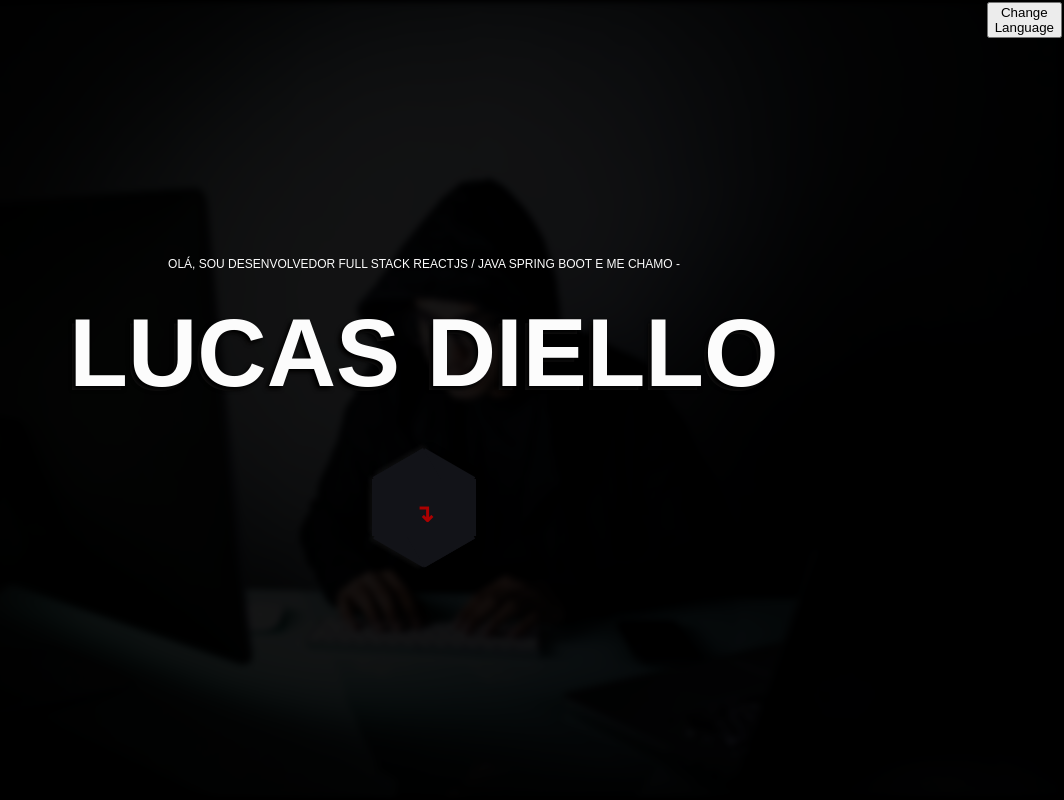
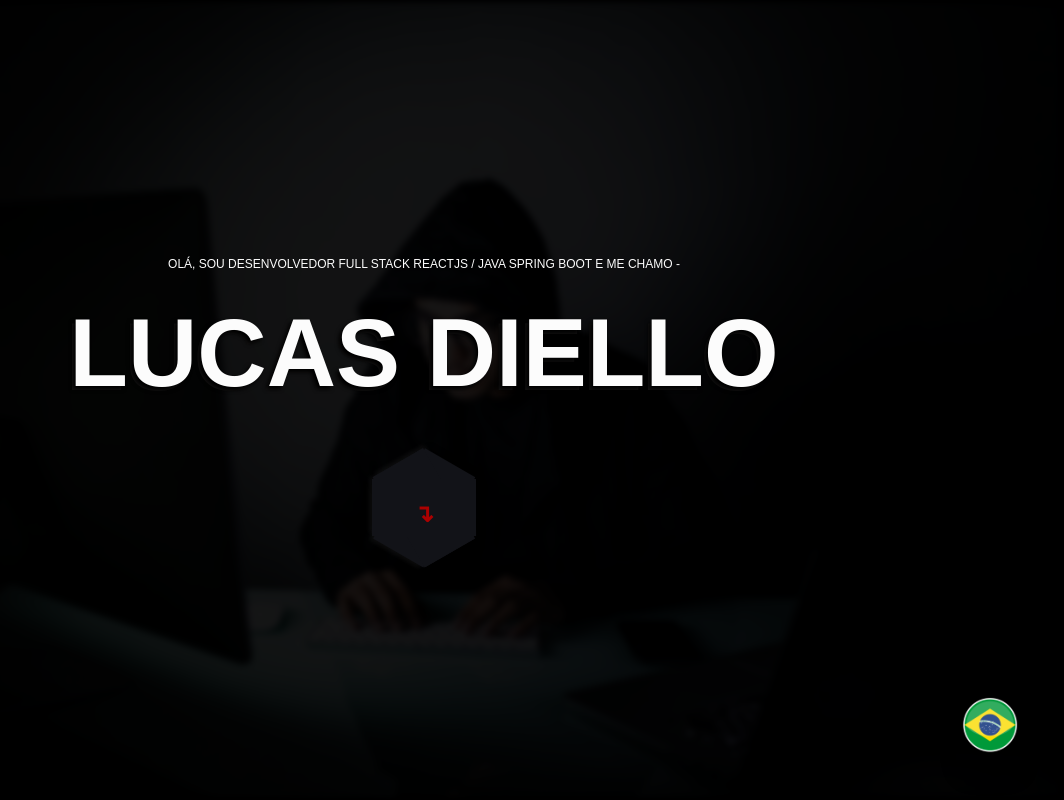
Before and after one commit to LucasDiello/portfolio, a React (Vite) app: page / in a window 1280 px wide. Shown: the top 800 px of the page, without its empty margins (216-1280 px from the left). Built offline with nearby package versions, Linux system fonts and the light colour scheme.

Commit message:
feat: css button

```diff
--- a/src/App.css
+++ b/src/App.css
@@ -27,3 +27,7 @@
     background-color: #0f0f0f;
     transform-origin: top;
 }
+
+.z {
+    z-index: 1000;
+}
--- a/src/routes/BackEnd.jsx
+++ b/src/routes/BackEnd.jsx
@@ -8,7 +8,7 @@ import { projectsData } from "../lib/utils";
 const BackEnd = () => {
   const { t, i18n : {language} } = useTranslation();
   return (
-    <section className="bg-[#181818] relative z-50" id="backend">
+    <section className="bg-[#181818] relative" id="backend">
       <section className="flex justify-center">
         <div className=" w-full font-sans">
           <section className="container-projects !bg-[#181818]">
--- a/src/routes/Contact.jsx
+++ b/src/routes/Contact.jsx
@@ -39,7 +39,7 @@ const Contact = () => {
   };
   return (
     <section
-      className="lg:h-[50vh] bg-black flex justify-center items-center
+      className="lg:h-[50vh] relative bg-black flex justify-center items-center
     text-gray-200 font-sans font-thin"
       id="contact"
     >
@@ -54,7 +54,7 @@ const Contact = () => {
             {t("text-contact2")}
           </p>
           <form
-            class="flex flex-col mt-2 relative z-50 space-y-6"
+            class="flex flex-col mt-2 relative  space-y-6"
             autocomplete="on"
             onSubmit={sendEmail}
           >
--- a/src/routes/SwitcherLanguage.jsx
+++ b/src/routes/SwitcherLanguage.jsx
@@ -2,6 +2,8 @@
 
 import React, { useState } from 'react';
 import { useTranslation } from 'react-i18next';
+import brImage from "../images/brazil_18295.png"
+import enImage from "../images/usa_18285.png"
 
 const LanguageSwitcher = () => {
     const { t, i18n : {changeLanguage, language} } = useTranslation();
@@ -16,9 +18,16 @@ const LanguageSwitcher = () => {
 
 
   return (
-    <div className="absolute z-50 top-0 right-0">
-      <button type="button" aria-label="Mudar linguagem" onClick={handleChangeLanguage}>
-        Change Language
+    <div className="z-50 bottom-10 right-10 fixed shadow-xl">
+      <button type="button" className='border-none bg-inherit' aria-label="Mudar linguagem" onClick={handleChangeLanguage}>
+        {
+          currentLanguage === "pt" ? (
+            <img src={enImage} alt
+            ="English" className="w-14 h-1w-14 cursor-pointer"/>
+          ) : (
+            <img src={brImage} alt="Português" className="w-14 h-1w-14 cursor-pointer"/>
+          )
+        }
       </button>
     </div>
   );
--- a/src/styles/skills.css
+++ b/src/styles/skills.css
@@ -24,7 +24,6 @@
 
 .content-skills {
     position: relative;
-    z-index: 100;
     text-align: center;
     background-color: #151515;
 }
```
Also changed, not shown: src/images/brazil_18295.png (added), src/images/usa_18285.png (added).
